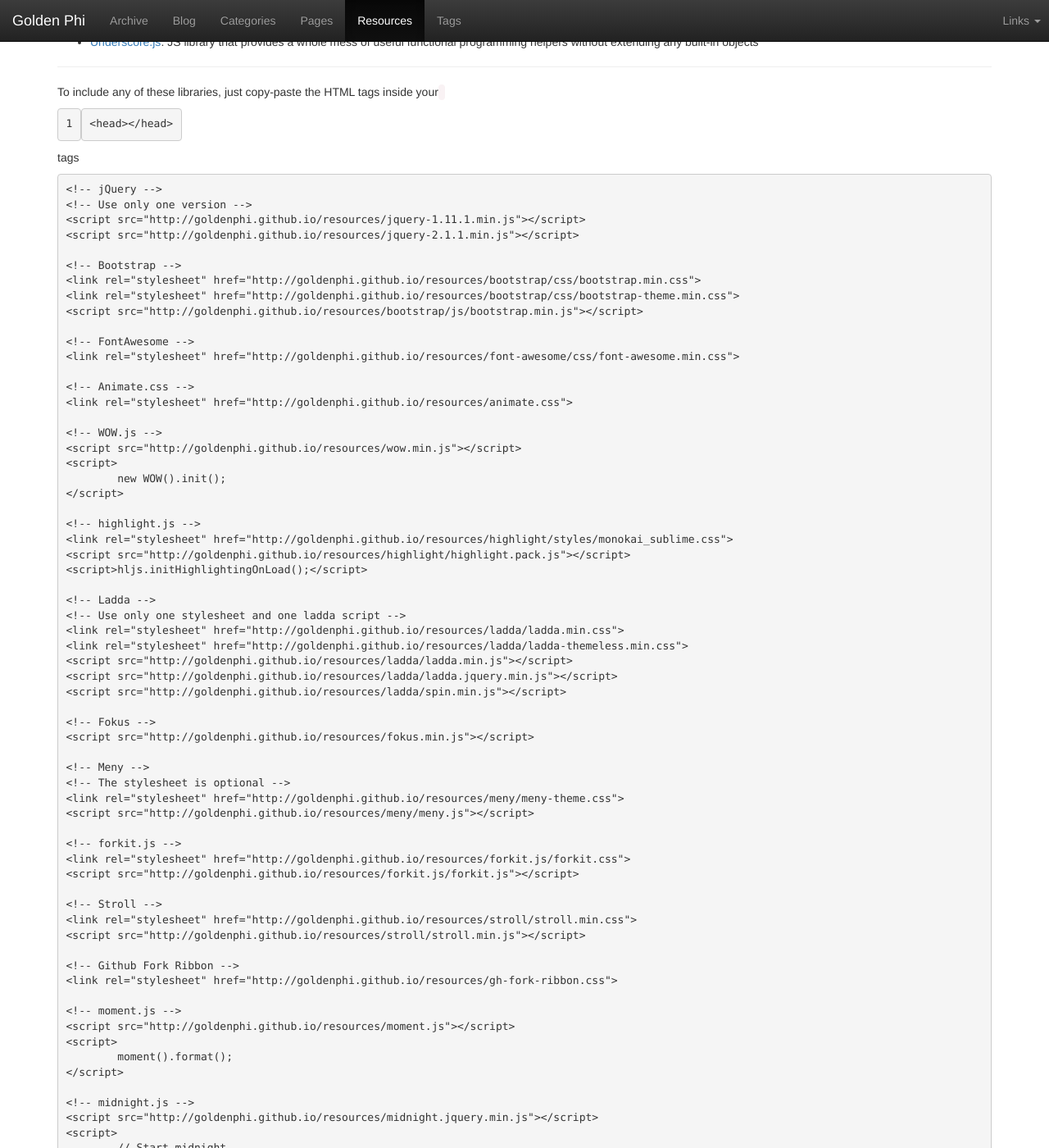
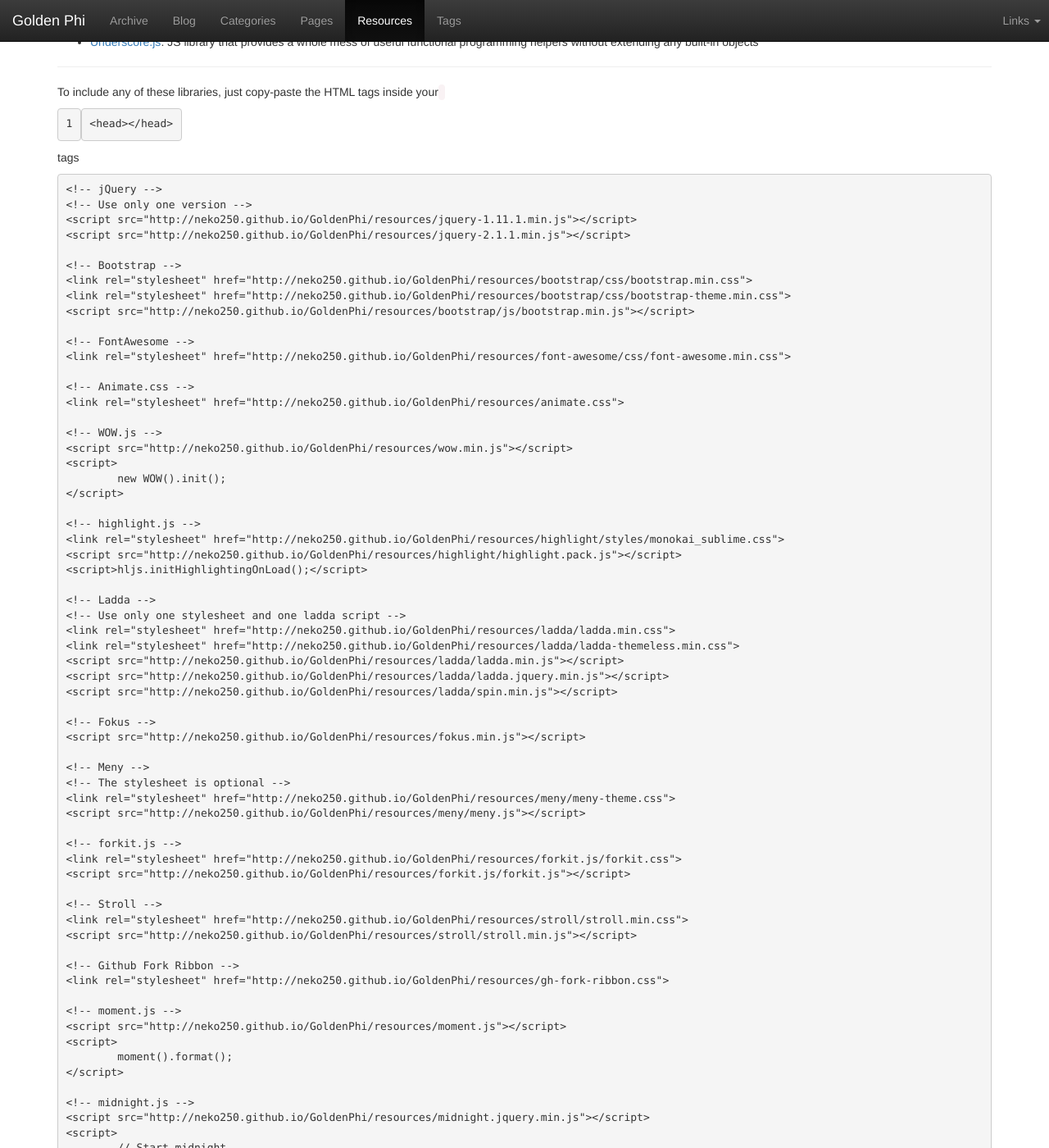
Before and after one commit to Neko250/GoldenPhi, a Jekyll site: the page built from resources.md, in a window 1280 px wide and 1400 px high, scrolled down 625 px. Shown: the whole window at 82% size. Built offline with Jekyll 4.4.1, drawn with Linux system fonts in a browser that asks for light colours; nearby versions of some CDN libraries; library files that are not in the unit come from our copies; part of the change alters nothing that is shown; some of the changed text lies outside the part shown.

Commit message:
updated resources.md to reflect repo changes

```diff
--- a/resources.md
+++ b/resources.md
@@ -39,66 +39,66 @@ To include any of these libraries, just copy-paste the HTML tags inside your `<h
 {% highlight html %}
 <!-- jQuery -->
 <!-- Use only one version -->
-<script src="http://goldenphi.github.io/resources/jquery-1.11.1.min.js"></script>
-<script src="http://goldenphi.github.io/resources/jquery-2.1.1.min.js"></script>
+<script src="http://neko250.github.io/GoldenPhi/resources/jquery-1.11.1.min.js"></script>
+<script src="http://neko250.github.io/GoldenPhi/resources/jquery-2.1.1.min.js"></script>
 
 <!-- Bootstrap -->
-<link rel="stylesheet" href="http://goldenphi.github.io/resources/bootstrap/css/bootstrap.min.css">
-<link rel="stylesheet" href="http://goldenphi.github.io/resources/bootstrap/css/bootstrap-theme.min.css">
-<script src="http://goldenphi.github.io/resources/bootstrap/js/bootstrap.min.js"></script>
+<link rel="stylesheet" href="http://neko250.github.io/GoldenPhi/resources/bootstrap/css/bootstrap.min.css">
+<link rel="stylesheet" href="http://neko250.github.io/GoldenPhi/resources/bootstrap/css/bootstrap-theme.min.css">
+<script src="http://neko250.github.io/GoldenPhi/resources/bootstrap/js/bootstrap.min.js"></script>
 
 <!-- FontAwesome -->
-<link rel="stylesheet" href="http://goldenphi.github.io/resources/font-awesome/css/font-awesome.min.css">
+<link rel="stylesheet" href="http://neko250.github.io/GoldenPhi/resources/font-awesome/css/font-awesome.min.css">
 
 <!-- Animate.css -->
-<link rel="stylesheet" href="http://goldenphi.github.io/resources/animate.css">
+<link rel="stylesheet" href="http://neko250.github.io/GoldenPhi/resources/animate.css">
 
 <!-- WOW.js -->
-<script src="http://goldenphi.github.io/resources/wow.min.js"></script>
+<script src="http://neko250.github.io/GoldenPhi/resources/wow.min.js"></script>
 <script>
 	new WOW().init();
 </script>
 
 <!-- highlight.js -->
-<link rel="stylesheet" href="http://goldenphi.github.io/resources/highlight/styles/monokai_sublime.css">
-<script src="http://goldenphi.github.io/resources/highlight/highlight.pack.js"></script>
+<link rel="stylesheet" href="http://neko250.github.io/GoldenPhi/resources/highlight/styles/monokai_sublime.css">
+<script src="http://neko250.github.io/GoldenPhi/resources/highlight/highlight.pack.js"></script>
 <script>hljs.initHighlightingOnLoad();</script>
 
 <!-- Ladda -->
 <!-- Use only one stylesheet and one ladda script -->
-<link rel="stylesheet" href="http://goldenphi.github.io/resources/ladda/ladda.min.css">
-<link rel="stylesheet" href="http://goldenphi.github.io/resources/ladda/ladda-themeless.min.css">
-<script src="http://goldenphi.github.io/resources/ladda/ladda.min.js"></script>
-<script src="http://goldenphi.github.io/resources/ladda/ladda.jquery.min.js"></script>
-<script src="http://goldenphi.github.io/resources/ladda/spin.min.js"></script>
+<link rel="stylesheet" href="http://neko250.github.io/GoldenPhi/resources/ladda/ladda.min.css">
+<link rel="stylesheet" href="http://neko250.github.io/GoldenPhi/resources/ladda/ladda-themeless.min.css">
+<script src="http://neko250.github.io/GoldenPhi/resources/ladda/ladda.min.js"></script>
+<script src="http://neko250.github.io/GoldenPhi/resources/ladda/ladda.jquery.min.js"></script>
+<script src="http://neko250.github.io/GoldenPhi/resources/ladda/spin.min.js"></script>
 
 <!-- Fokus -->
-<script src="http://goldenphi.github.io/resources/fokus.min.js"></script>
+<script src="http://neko250.github.io/GoldenPhi/resources/fokus.min.js"></script>
 
 <!-- Meny -->
 <!-- The stylesheet is optional -->
-<link rel="stylesheet" href="http://goldenphi.github.io/resources/meny/meny-theme.css">
-<script src="http://goldenphi.github.io/resources/meny/meny.js"></script>
+<link rel="stylesheet" href="http://neko250.github.io/GoldenPhi/resources/meny/meny-theme.css">
+<script src="http://neko250.github.io/GoldenPhi/resources/meny/meny.js"></script>
 
 <!-- forkit.js -->
-<link rel="stylesheet" href="http://goldenphi.github.io/resources/forkit.js/forkit.css">
-<script src="http://goldenphi.github.io/resources/forkit.js/forkit.js"></script>
+<link rel="stylesheet" href="http://neko250.github.io/GoldenPhi/resources/forkit.js/forkit.css">
+<script src="http://neko250.github.io/GoldenPhi/resources/forkit.js/forkit.js"></script>
 
 <!-- Stroll -->
-<link rel="stylesheet" href="http://goldenphi.github.io/resources/stroll/stroll.min.css">
-<script src="http://goldenphi.github.io/resources/stroll/stroll.min.js"></script>
+<link rel="stylesheet" href="http://neko250.github.io/GoldenPhi/resources/stroll/stroll.min.css">
+<script src="http://neko250.github.io/GoldenPhi/resources/stroll/stroll.min.js"></script>
 
 <!-- Github Fork Ribbon -->
-<link rel="stylesheet" href="http://goldenphi.github.io/resources/gh-fork-ribbon.css">
+<link rel="stylesheet" href="http://neko250.github.io/GoldenPhi/resources/gh-fork-ribbon.css">
 
 <!-- moment.js -->
-<script src="http://goldenphi.github.io/resources/moment.js"></script>
+<script src="http://neko250.github.io/GoldenPhi/resources/moment.js"></script>
 <script>
 	moment().format();
 </script>
 
 <!-- midnight.js -->
-<script src="http://goldenphi.github.io/resources/midnight.jquery.min.js"></script>
+<script src="http://neko250.github.io/GoldenPhi/resources/midnight.jquery.min.js"></script>
 <script>
 	// Start midnight
 	$(document).ready(function() {
@@ -108,33 +108,33 @@ To include any of these libraries, just copy-paste the HTML tags inside your `<h
 </script>
 
 <!-- D3.js -->
-<script src="http://goldenphi.github.io/resources/d3.min.js" charset="utf-8"></script>
+<script src="http://neko250.github.io/GoldenPhi/resources/d3.min.js" charset="utf-8"></script>
 
 <!-- require.js -->
 <!-- Fill data-main="" -->
-<script data-main="" src="http://goldenphi.github.io/resources/require.min.js"></script>
+<script data-main="" src="http://neko250.github.io/GoldenPhi/resources/require.min.js"></script>
 
 <!-- pure css -->
-<link rel="stylesheet" href="http://goldenphi.github.io/resources/pure-min.css">
+<link rel="stylesheet" href="http://neko250.github.io/GoldenPhi/resources/pure-min.css">
 
 <!-- chart.js -->
-<script src="http://goldenphi.github.io/resources/Chart.min.js"></script>
+<script src="http://neko250.github.io/GoldenPhi/resources/Chart.min.js"></script>
 
 <!-- Snap.svg -->
-<script src="http://goldenphi.github.io/resources/snap.svg-min.js"></script>
+<script src="http://neko250.github.io/GoldenPhi/resources/snap.svg-min.js"></script>
 
 <!-- Leaflet -->
-<link rel="stylesheet" href="http://goldenphi.github.io/resources/leaflet/leaflet.css" />
-<script src="http://goldenphi.github.io/resources/leaflet/leaflet.min.js"></script>
+<link rel="stylesheet" href="http://neko250.github.io/GoldenPhi/resources/leaflet/leaflet.css" />
+<script src="http://neko250.github.io/GoldenPhi/resources/leaflet/leaflet.min.js"></script>
 
 <!-- Vue.js -->
-<script src="http://goldenphi.github.io/resources/vue.min.js"></script>
+<script src="http://neko250.github.io/GoldenPhi/resources/vue.min.js"></script>
 
 <!-- Seedrandom -->
-<script src="http://goldenphi.github.io/resources/seedrandom.min.js"></script>
+<script src="http://neko250.github.io/GoldenPhi/resources/seedrandom.min.js"></script>
 
 <!-- Underscore.js -->
-<script src="http://goldenphi.github.io/resources/underscore-min.js"></script>
+<script src="http://neko250.github.io/GoldenPhi/resources/underscore-min.js"></script>
 {% endhighlight %}
 
 ---
```
